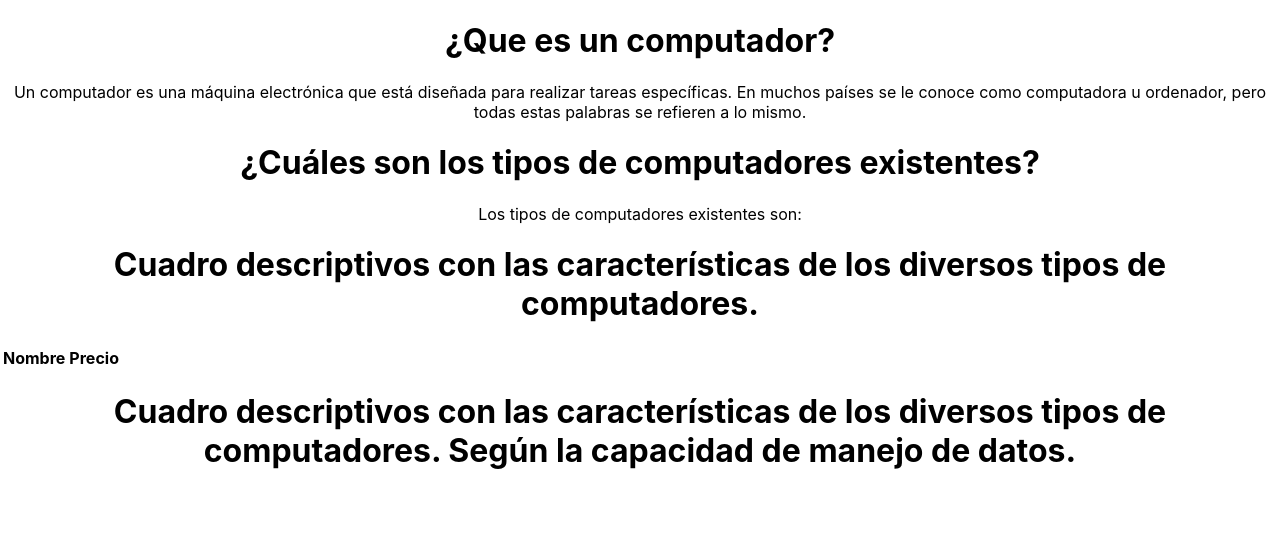
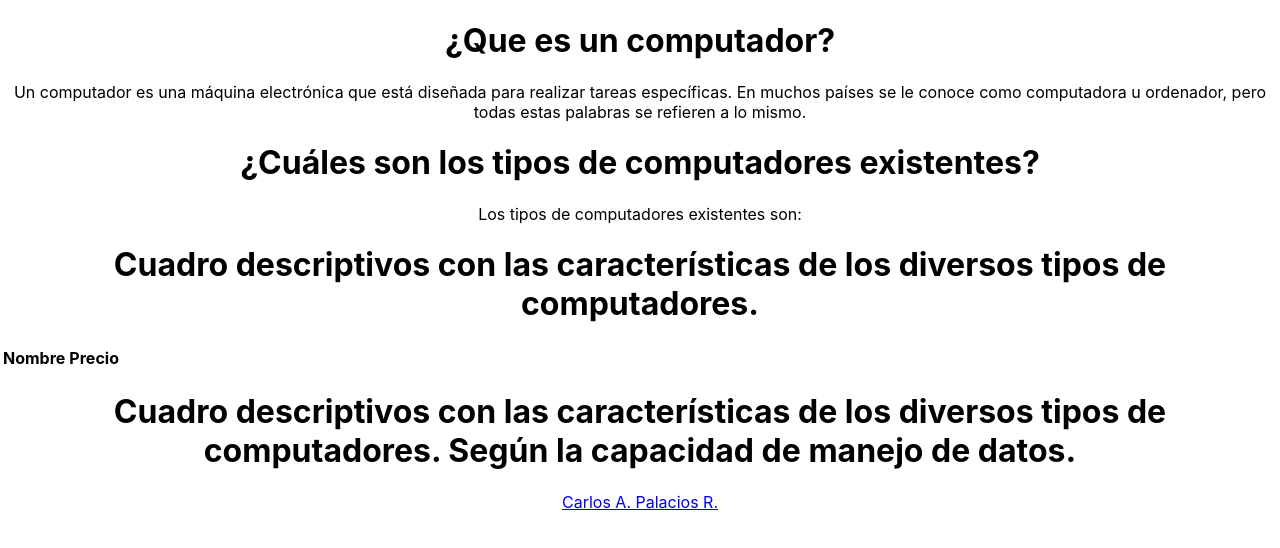
Before and after one commit to CarlosArgelio/iuta-iii-adc-eval1, a React (Create React App) app: page / in a window 1280 px wide. Shown: the top 548 px of the page. Built offline with nearby package versions, Linux system fonts and the light colour scheme.

Commit message:
feat: add component author project

```diff
--- a/src/App.js
+++ b/src/App.js
@@ -3,7 +3,7 @@ import WhatsIsAComputer from './questions/WhatIsAComputer';
 import TypesComputers from './questions/TypesComputers';
 import CharacteristicsVariousComputers from './questions/CharacteristicsVariousComputers';
 import CharacteristicsVariosComputersDependingDataHandling from './questions/CharacteristicsVariosComputersDependingDataHandling';
-
+import Author from './author/authos';
 
 
 function App() {
@@ -13,6 +13,8 @@ function App() {
       <TypesComputers />
       <CharacteristicsVariousComputers />
       <CharacteristicsVariosComputersDependingDataHandling />
+
+      <Author />
     </div>
   );
 }
--- /dev/null
+++ b/src/author/authos.jsx
@@ -0,0 +1,12 @@
+
+const Author = () => {
+  return (
+    <div className="author">
+      <p>
+        <a href="https://github.com/CarlosArgelio">Carlos A. Palacios R.</a>
+      </p>
+    </div>
+  );
+};
+
+export default Author;
```
